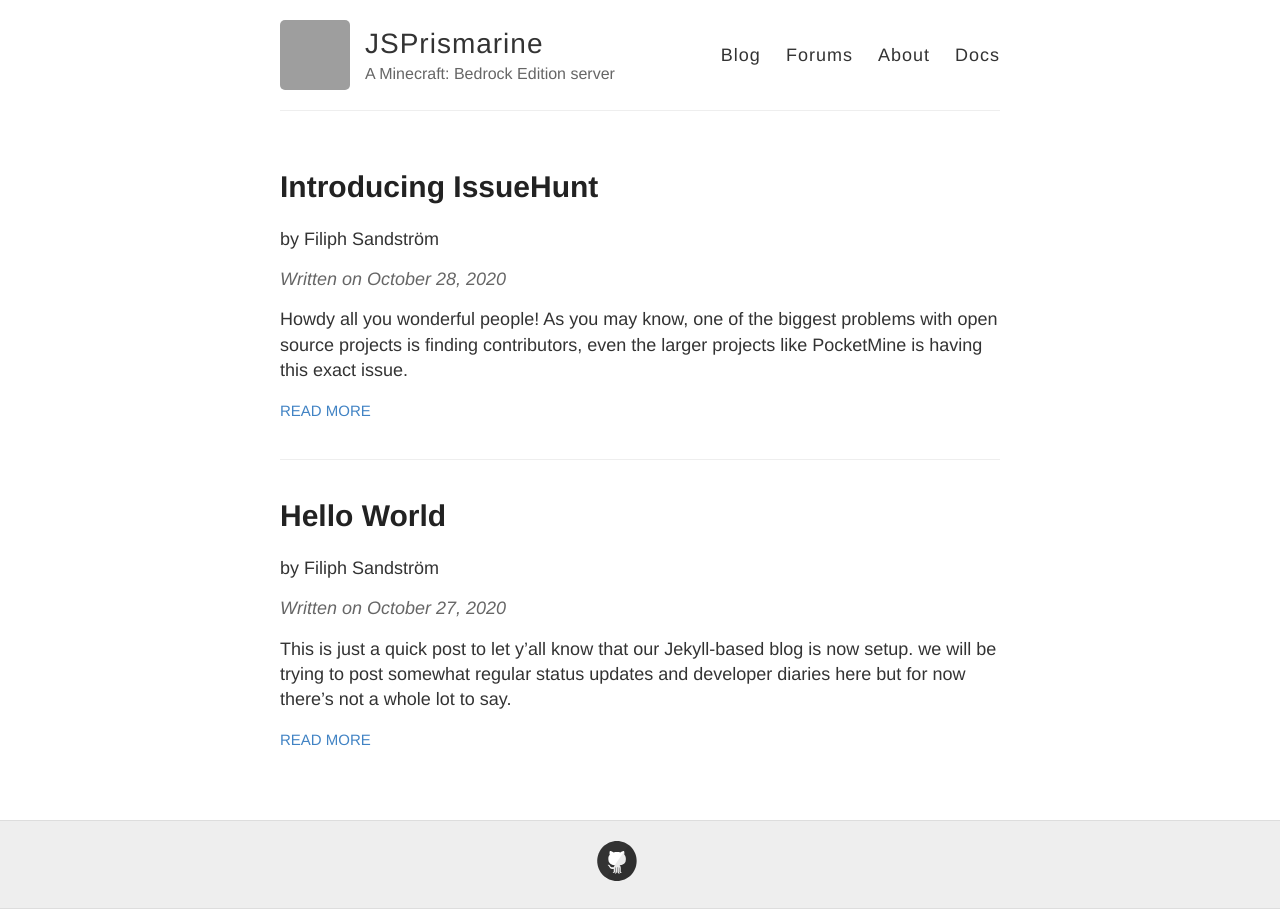
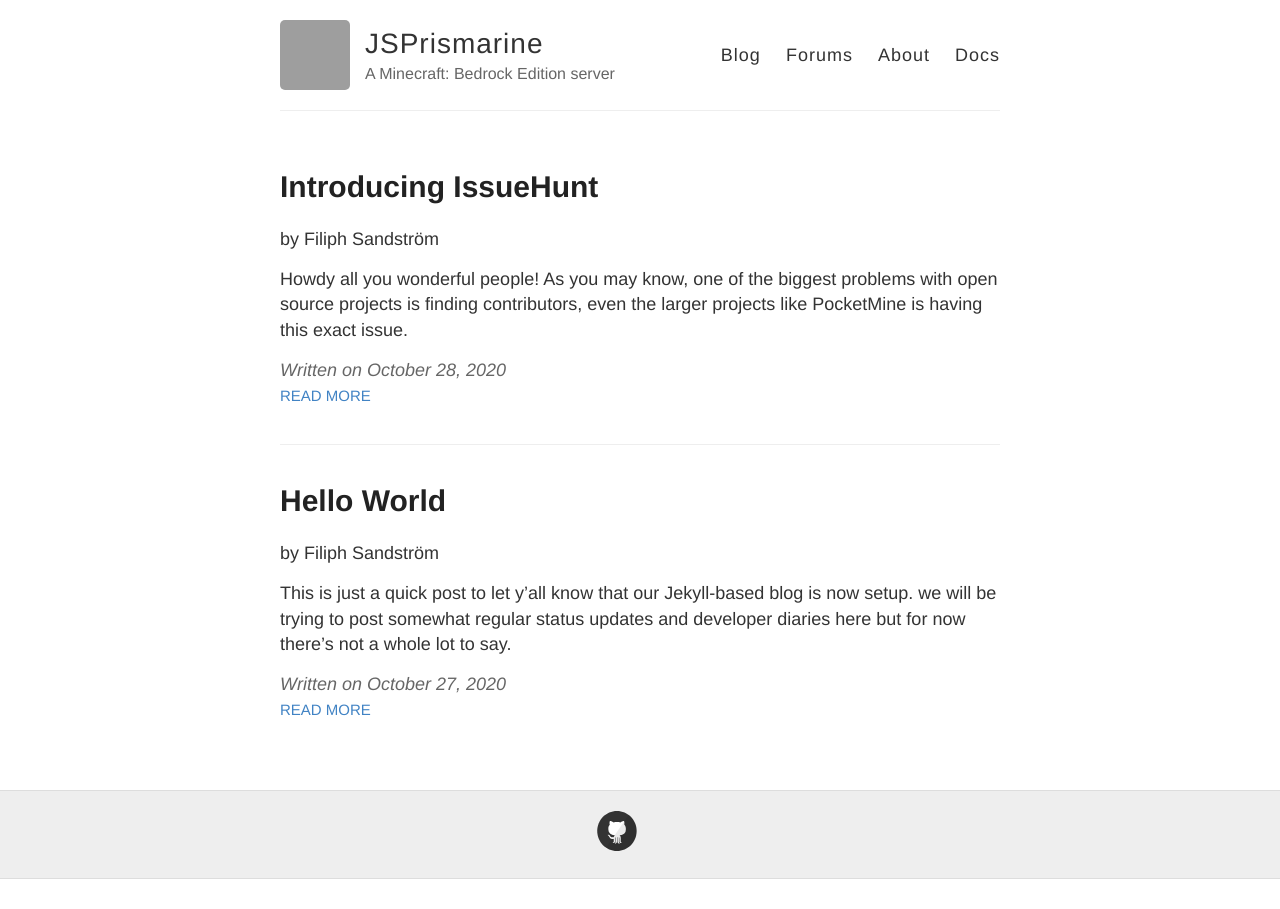
Before and after one commit to JSPrismarine/prismarine.dev, a Jekyll site: the page built from index.html, in a window 1280 px wide. Built offline with Jekyll 4.4.1, drawn with Linux system fonts in a browser that asks for light colours; grey boxes are pictures that could not be loaded.

Commit message:
Update index.html

```diff
--- a/index.html
+++ b/index.html
@@ -8,12 +8,13 @@ layout: default
 
       <h1><a href="{{ site.baseurl }}{{ post.url }}">{{ post.title }}</a></h1>
       <p>by {{ post.author }}</p>
-      <div class="date">
-        Written on {{ post.date | date: "%B %e, %Y" }}
-      </div>
 
       <div class="entry">
         {{ post.excerpt }}
+      </div>
+
+      <div class="date">
+        Written on {{ post.date | date: "%B %e, %Y" }}
       </div>
 
       <a href="{{ site.baseurl }}{{ post.url }}" class="read-more">Read More</a>
```
